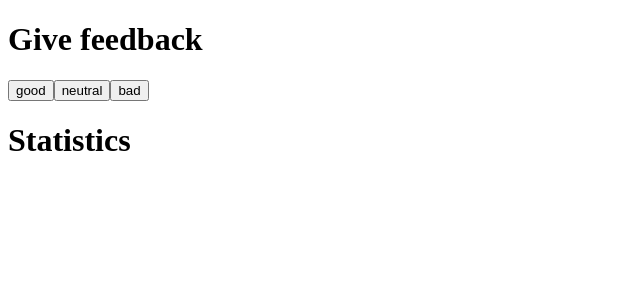
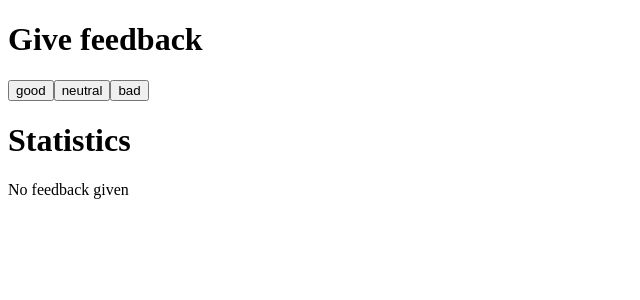
Before and after one commit to tat1roliv/fullstackOpen, a React (Create React App) app in the folder part1/unicafe/: page / in a window 1280 px wide. Shown: the top 300 px of the page, without its empty margins (0-640 px from the left). Built offline with nearby package versions, Linux system fonts and the light colour scheme.

Commit message:
part1-1.9

```diff
--- a/part1/unicafe/src/App.js
+++ b/part1/unicafe/src/App.js
@@ -32,6 +32,12 @@ const Statistics = (props) => {
           <p>All {TotalFeedbackColected(props.good, props.neutral, props.bad)}</p>
           <p>Average {AverageFeedback(props.good, props.neutral, props.bad)}</p>
           <p>Average Positive feedback {AveragePositiveFeedback(props.good, props.neutral, props.bad)} %</p>
+      </div>
+    )
+  } else {
+    return (
+      <div>
+        <p>No feedback given</p>
       </div>
     )
   }
```
